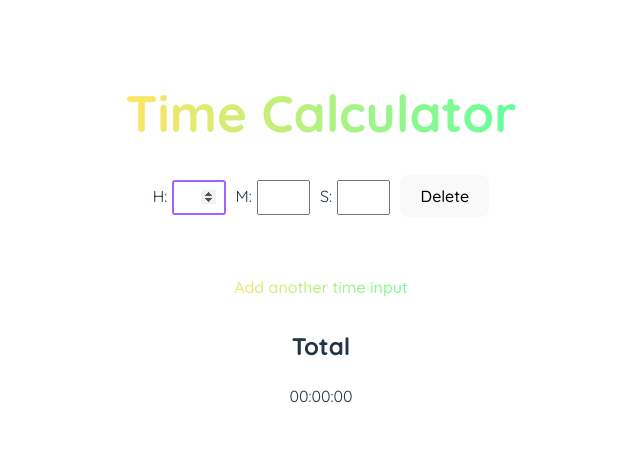
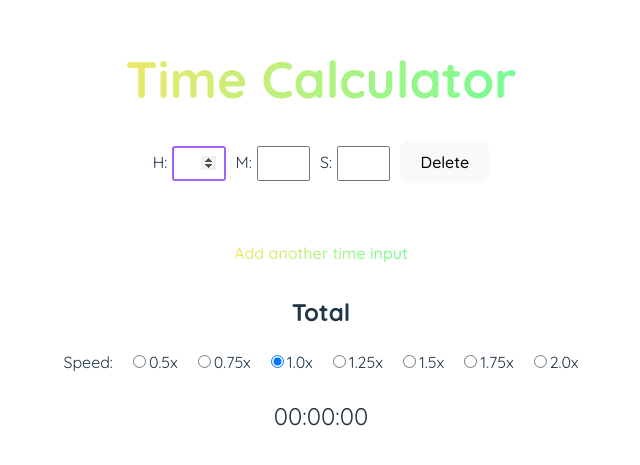
Before and after one commit to bpietroniro/time-calculator, a React (Vite) app: page / in a window 1280 px wide. Shown: the part 163-628 px from the top of the page, without its empty margins (319-959 px from the left). Built offline with nearby package versions, Linux system fonts and the light colour scheme.

Commit message:
added speed options to UI and state; no logic yet for re-calculating total

```diff
--- a/src/App.css
+++ b/src/App.css
@@ -19,3 +19,7 @@
   -webkit-background-clip: text;
   -webkit-text-fill-color: transparent;
 }
+
+#total-time {
+  font-size: 1.5rem;
+}
--- a/src/App.tsx
+++ b/src/App.tsx
@@ -42,6 +42,7 @@ const App = () => {
   const [timeGroups, setTimeGroups] = useState<TimeGroup[]>([{id: 0, hours: 0, minutes: 0, seconds: 0}]);
   const [totalTime, setTotalTime] = useState<TimeObject>({hours: 0, minutes: 0, seconds: 0});
   const [nextId, setNextId] = useState(1);
+  const [speed, setSpeed] = useState(1.0);
 
   const calculateTotalTime = (groups: TimeGroup[]) => {
     const newTotals = groups.reduce((acc, t) => {
@@ -66,6 +67,11 @@ const App = () => {
     setTimeGroups(updatedTimeGroups);
     calculateTotalTime(updatedTimeGroups);
   };
+
+  const handleSpeedChange = (newSpeed: number) => {
+    setSpeed(newSpeed);
+    // TODO: figure out how to update the total correctly
+  }
 
   const createNewTimeField = () => {
     const id = nextId;
@@ -107,7 +113,24 @@ const App = () => {
       <button className="gradient-text" onClick={createNewTimeField}>Add another time input</button>
       <div className="card">
         <h2>Total</h2>
-        <p>{formatTime(totalTime)}</p>
+        <div className="radio-group">
+          <span>Speed:</span>
+          <input type="radio" id="option-0.5" name="multiplier" value={0.5} checked={speed === 0.5} onChange={() => handleSpeedChange(0.5)} />
+          <label htmlFor="option-0.5">0.5x</label>
+          <input type="radio" id="option-0.75" name="multiplier" value={0.75} checked={speed === 0.75} onChange={() => handleSpeedChange(0.75)} />
+          <label htmlFor="option-0.75">0.75x</label>
+          <input type="radio" id="option-1.0" name="multiplier" value={1.0} checked={speed === 1.0} onChange={() => handleSpeedChange(1.0)} />
+          <label htmlFor="option-1.0">1.0x</label>
+          <input type="radio" id="option-1.25" name="multiplier" value={1.25} checked={speed === 1.25} onChange={() => handleSpeedChange(1.25)} />
+          <label htmlFor="option-1.25">1.25x</label>
+          <input type="radio" id="option-1.5" name="multiplier" value={1.5} checked={speed === 1.5} onChange={() => handleSpeedChange(1.5)} />
+          <label htmlFor="option-1.5">1.5x</label>
+          <input type="radio" id="option-1.75" name="multiplier" value={1.75} checked={speed === 1.75} onChange={() => handleSpeedChange(1.75)} />
+          <label htmlFor="option-1.75">1.75x</label>
+          <input type="radio" id="option-2.0" name="multiplier" value={2.0} checked={speed === 2.0} onChange={() => handleSpeedChange(2.0)} />
+          <label htmlFor="option-2.0">2.0x</label>
+        </div>
+        <p id="total-time">{formatTime(totalTime)}</p>
       </div>
     </div>
   );
--- a/src/index.css
+++ b/src/index.css
@@ -54,11 +54,14 @@ button:focus-visible {
   outline: 4px auto #9D64FF;
 }
 
-input {
+input[type="number"] {
   width: 2.5em;
   padding: 8px;
   margin-left: 5px;
   margin-right: 10px;
+}
+input[type="radio"] {
+  margin-left: 1.25rem;
 }
 input:focus,
 input:focus-visible {
```
